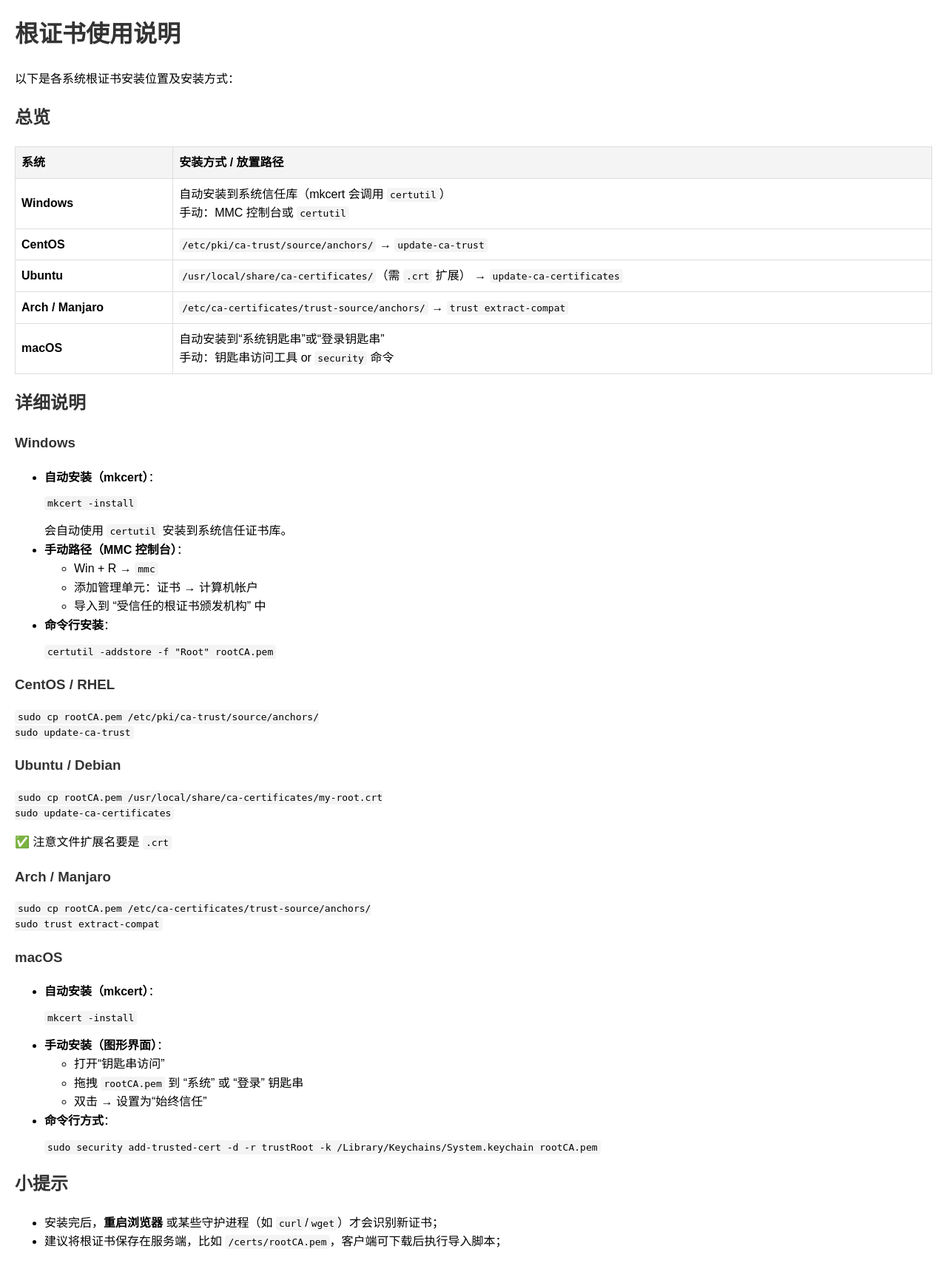
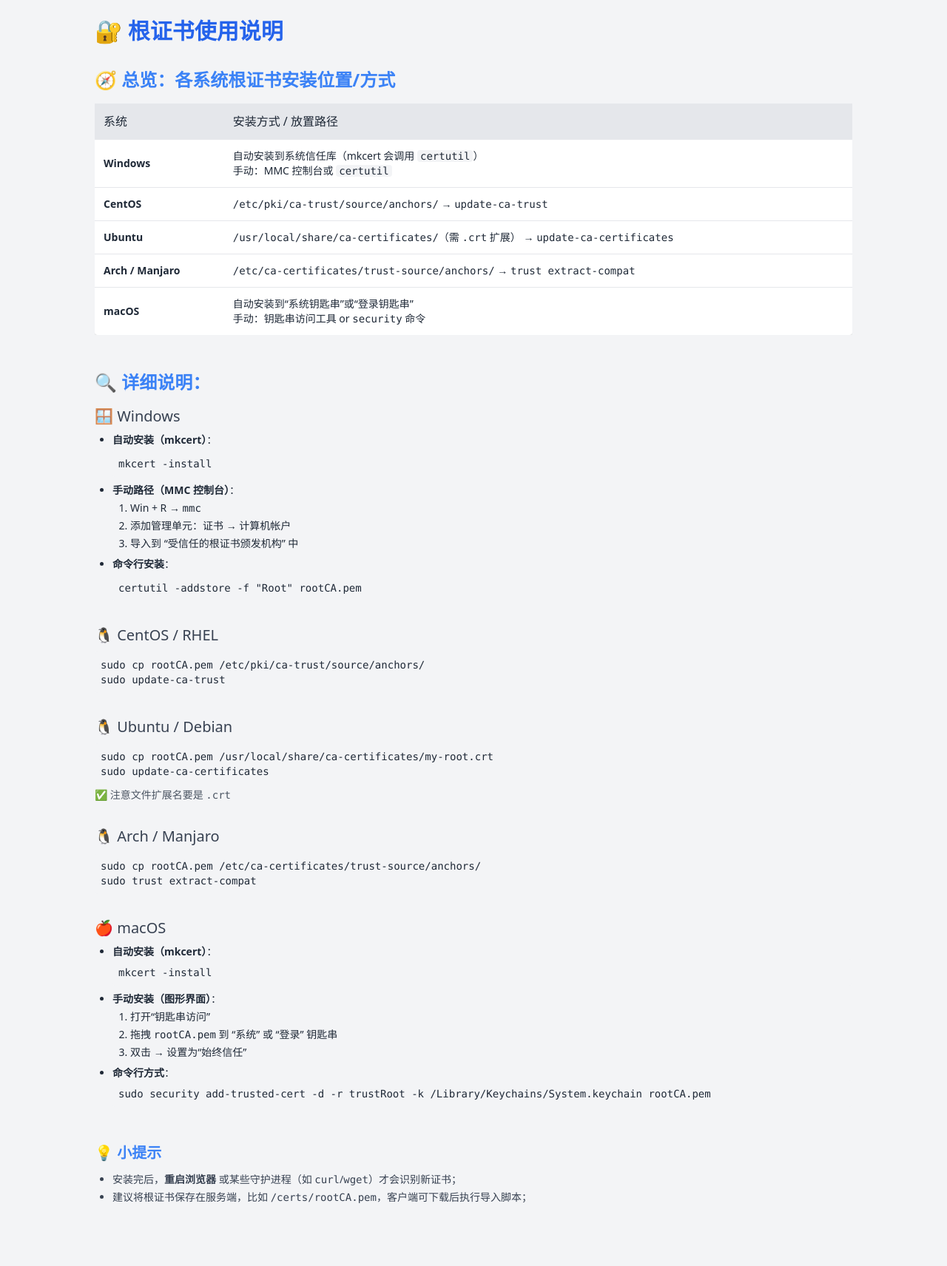
Before and after one commit to csoaron/mkcert-web, a FastAPI app: template templates/root_cert_instructions.html in a window 1280 px wide. Shown: the whole page at 74% size. After the commit the page ends 1627 px from the top, so only its background shows below. Run offline with FastAPI, Linux system fonts and the light colour scheme; the template is opened without the code that fills it, so the values that code supplies are empty; some libraries are stand-ins or nearby versions.

Commit message:
feat(app): 添加根证书使用说明页面
- 新增 /instructions路由，用于显示根证书使用说明
- 在首页添加根证书使用说明链接
- 重新设计根证书使用说明页面布局，优化阅读体验
- 更新页面内容，增加详细的操作步骤和注意事项

```diff
--- a/app.py
+++ b/app.py
@@ -90,6 +90,10 @@ def delete_cert(domain: str = Form(...)):
     return RedirectResponse(url="/", status_code=303)
 
 
+@app.get("/instructions", response_class=HTMLResponse)
+def root_cert_instructions(request: Request):
+    return templates.TemplateResponse("root_cert_instructions.html", {"request": request})
+
 def get_cert_info(cert_path: Path):
     try:
         with open(cert_path, "rb") as f:
--- a/templates/index.html
+++ b/templates/index.html
@@ -14,6 +14,9 @@
         <div class="mb-6">
             <a href="{{ root_ca_url }}" download class="bg-green-500 hover:bg-green-600 text-white px-4 py-2 rounded">
                 下载根证书（Root CA）
+            </a>
+            <a href="/instructions" class="bg-blue-500 hover:bg-blue-600 text-white px-4 py-2 rounded ml-2">
+                根证书使用说明
             </a>
         </div>
     {% endif %}
--- a/templates/root_cert_instructions.html
+++ b/templates/root_cert_instructions.html
@@ -4,127 +4,120 @@
   <meta charset="UTF-8">
   <meta name="viewport" content="width=device-width, initial-scale=1.0">
   <title>根证书使用说明</title>
-    <style>
-        body {
-            font-family: Arial, sans-serif;
-            line-height: 1.6;
-            margin: 20px;
-        }
-        h1, h2, h3 {
-            color: #333;
-        }
-        code {
-            background-color: #f4f4f4;
-            padding: 2px 4px;
-            border-radius: 4px;
-        }
-        table {
-            width: 100%;
-            border-collapse: collapse;
-            margin: 20px 0;
-        }
-        table, th, td {
-            border: 1px solid #ddd;
-        }
-        th, td {
-            padding: 8px;
-            text-align: left;
-        }
-        th {
-            background-color: #f4f4f4;
-        }
-    </style>
+  <script src="https://cdn.tailwindcss.com"></script>
 </head>
-<body>
-    <h1>根证书使用说明</h1>
-    <p>以下是各系统根证书安装位置及安装方式：</p>
+<body class="bg-gray-100 text-gray-800 p-6">
+  <div class="max-w-5xl mx-auto">
+    <h1 class="text-3xl font-bold text-blue-600 mb-6">🔐 根证书使用说明</h1>
 
-    <h2>总览</h2>
-    <table>
-        <thead>
+    <!-- 总览表格 -->
+    <h2 class="text-2xl font-semibold text-blue-500 mt-8 mb-4">🧭 总览：各系统根证书安装位置/方式</h2>
+    <div class="overflow-x-auto">
+      <table class="table-auto w-full bg-white shadow rounded">
+        <thead class="bg-gray-200">
           <tr>
-                <th>系统</th>
-                <th>安装方式 / 放置路径</th>
+            <th class="text-left p-3 font-medium">系统</th>
+            <th class="text-left p-3 font-medium">安装方式 / 放置路径</th>
           </tr>
         </thead>
-        <tbody>
-            <tr>
-                <td><strong>Windows</strong></td>
-                <td>自动安装到系统信任库（mkcert 会调用 <code>certutil</code>）<br>手动：MMC 控制台或 <code>certutil</code></td>
+        <tbody class="text-sm">
+          <tr class="border-t">
+            <td class="p-3 font-semibold">Windows</td>
+            <td class="p-3">自动安装到系统信任库（mkcert 会调用 <code class="bg-gray-100 px-1 rounded">certutil</code>）<br>手动：MMC 控制台或 <code class="bg-gray-100 px-1 rounded">certutil</code></td>
           </tr>
-            <tr>
-                <td><strong>CentOS</strong></td>
-                <td><code>/etc/pki/ca-trust/source/anchors/</code> → <code>update-ca-trust</code></td>
+          <tr class="border-t">
+            <td class="p-3 font-semibold">CentOS</td>
+            <td class="p-3"><code>/etc/pki/ca-trust/source/anchors/</code> → <code>update-ca-trust</code></td>
           </tr>
-            <tr>
-                <td><strong>Ubuntu</strong></td>
-                <td><code>/usr/local/share/ca-certificates/</code>（需 <code>.crt</code> 扩展） → <code>update-ca-certificates</code></td>
+          <tr class="border-t">
+            <td class="p-3 font-semibold">Ubuntu</td>
+            <td class="p-3"><code>/usr/local/share/ca-certificates/</code>（需 <code>.crt</code> 扩展） → <code>update-ca-certificates</code></td>
           </tr>
-            <tr>
-                <td><strong>Arch / Manjaro</strong></td>
-                <td><code>/etc/ca-certificates/trust-source/anchors/</code> → <code>trust extract-compat</code></td>
+          <tr class="border-t">
+            <td class="p-3 font-semibold">Arch / Manjaro</td>
+            <td class="p-3"><code>/etc/ca-certificates/trust-source/anchors/</code> → <code>trust extract-compat</code></td>
           </tr>
-            <tr>
-                <td><strong>macOS</strong></td>
-                <td>自动安装到“系统钥匙串”或“登录钥匙串”<br>手动：钥匙串访问工具 or <code>security</code> 命令</td>
+          <tr class="border-t">
+            <td class="p-3 font-semibold">macOS</td>
+            <td class="p-3">自动安装到“系统钥匙串”或“登录钥匙串”<br>手动：钥匙串访问工具 or <code>security</code> 命令</td>
           </tr>
         </tbody>
       </table>
+    </div>
 
-    <h2>详细说明</h2>
+    <!-- 详细说明 -->
+    <h2 class="text-2xl font-semibold text-blue-500 mt-12 mb-4">🔍 详细说明：</h2>
+    <div class="space-y-8 text-sm text-gray-800">
 
-    <h3>Windows</h3>
-    <ul>
+      <!-- Windows -->
+      <div>
+        <h3 class="text-xl font-medium text-gray-700 mb-2">🪟 Windows</h3>
+        <ul class="list-disc pl-6 space-y-2">
           <li><strong>自动安装（mkcert）</strong>：
-            <pre><code>mkcert -install</code></pre>
-            会自动使用 <code>certutil</code> 安装到系统信任证书库。
+            <pre class="bg-gray-100 p-2 rounded mt-1"><code>mkcert -install</code></pre>
           </li>
           <li><strong>手动路径（MMC 控制台）</strong>：
-            <ul>
+            <ul class="list-decimal pl-6 mt-1 space-y-1">
               <li>Win + R → <code>mmc</code></li>
               <li>添加管理单元：证书 → 计算机帐户</li>
               <li>导入到 “受信任的根证书颁发机构” 中</li>
             </ul>
           </li>
           <li><strong>命令行安装</strong>：
-            <pre><code>certutil -addstore -f "Root" rootCA.pem</code></pre>
+            <pre class="bg-gray-100 p-2 rounded mt-1"><code>certutil -addstore -f "Root" rootCA.pem</code></pre>
           </li>
         </ul>
+      </div>
 
-    <h3>CentOS / RHEL</h3>
-    <pre><code>sudo cp rootCA.pem /etc/pki/ca-trust/source/anchors/
+      <!-- CentOS -->
+      <div>
+        <h3 class="text-xl font-medium text-gray-700 mb-2">🐧 CentOS / RHEL</h3>
+        <pre class="bg-gray-100 p-2 rounded"><code>sudo cp rootCA.pem /etc/pki/ca-trust/source/anchors/
 sudo update-ca-trust</code></pre>
+      </div>
 
-    <h3>Ubuntu / Debian</h3>
-    <pre><code>sudo cp rootCA.pem /usr/local/share/ca-certificates/my-root.crt
+      <!-- Ubuntu -->
+      <div>
+        <h3 class="text-xl font-medium text-gray-700 mb-2">🐧 Ubuntu / Debian</h3>
+        <pre class="bg-gray-100 p-2 rounded"><code>sudo cp rootCA.pem /usr/local/share/ca-certificates/my-root.crt
 sudo update-ca-certificates</code></pre>
-    <p>✅ 注意文件扩展名要是 <code>.crt</code></p>
+        <p class="text-gray-600 mt-1">✅ 注意文件扩展名要是 <code>.crt</code></p>
+      </div>
 
-    <h3>Arch / Manjaro</h3>
-    <pre><code>sudo cp rootCA.pem /etc/ca-certificates/trust-source/anchors/
+      <!-- Arch -->
+      <div>
+        <h3 class="text-xl font-medium text-gray-700 mb-2">🐧 Arch / Manjaro</h3>
+        <pre class="bg-gray-100 p-2 rounded"><code>sudo cp rootCA.pem /etc/ca-certificates/trust-source/anchors/
 sudo trust extract-compat</code></pre>
+      </div>
 
-    <h3>macOS</h3>
-    <ul>
+      <!-- macOS -->
+      <div>
+        <h3 class="text-xl font-medium text-gray-700 mb-2">🍎 macOS</h3>
+        <ul class="list-disc pl-6 space-y-2">
           <li><strong>自动安装（mkcert）</strong>：
-            <pre><code>mkcert -install</code></pre>
+            <pre class="bg-gray-100 p-2 rounded"><code>mkcert -install</code></pre>
           </li>
           <li><strong>手动安装（图形界面）</strong>：
-            <ul>
+            <ul class="list-decimal pl-6 mt-1 space-y-1">
               <li>打开“钥匙串访问”</li>
               <li>拖拽 <code>rootCA.pem</code> 到 “系统” 或 “登录” 钥匙串</li>
               <li>双击 → 设置为“始终信任”</li>
             </ul>
           </li>
           <li><strong>命令行方式</strong>：
-            <pre><code>sudo security add-trusted-cert -d -r trustRoot -k /Library/Keychains/System.keychain rootCA.pem</code></pre>
+            <pre class="bg-gray-100 p-2 rounded"><code>sudo security add-trusted-cert -d -r trustRoot -k /Library/Keychains/System.keychain rootCA.pem</code></pre>
           </li>
         </ul>
+      </div>
+    </div>
 
-    <h2>小提示</h2>
-    <ul>
+    <!-- 小提示 -->
+    <h2 class="text-xl font-semibold text-blue-500 mt-12 mb-3">💡 小提示</h2>
+    <ul class="list-disc pl-6 text-sm text-gray-700 space-y-1">
       <li>安装完后，<strong>重启浏览器</strong> 或某些守护进程（如 <code>curl</code>/<code>wget</code>）才会识别新证书；</li>
       <li>建议将根证书保存在服务端，比如 <code>/certs/rootCA.pem</code>，客户端可下载后执行导入脚本；</li>
     </ul>
+  </div>
 </body>
 </html>
```
Lines whose indentation alone changed are shown as unchanged.
